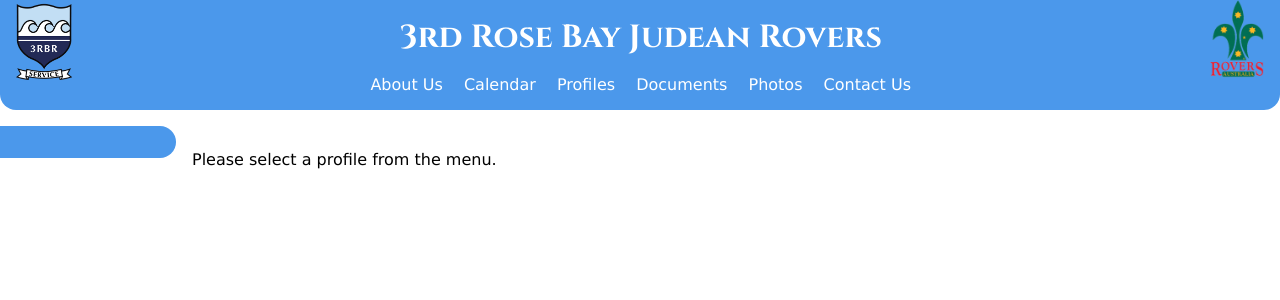
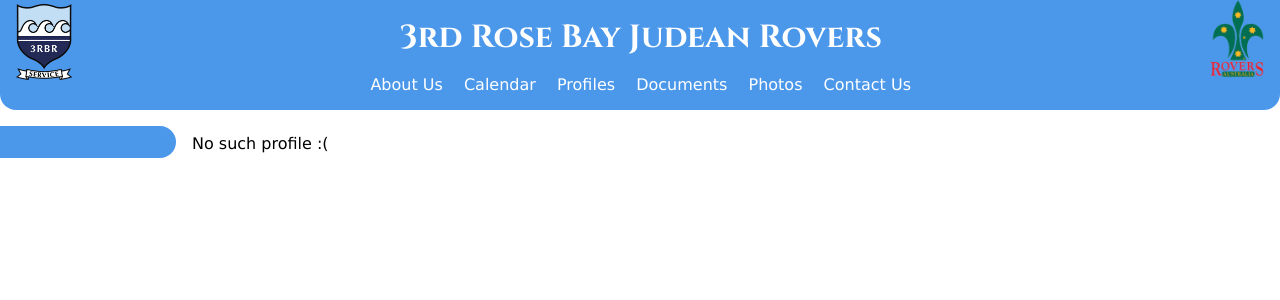
Before and after one commit to RossOgilvie/3rbrWebsite, a PHP site: page /profile in a window 1280 px wide. Shown: the top 300 px of the page. Run offline with PHP 8.4, Linux system fonts and the light colour scheme; some libraries are stand-ins or nearby versions.

Commit message:
if profile not found, say so

```diff
--- a/profile.php
+++ b/profile.php
@@ -30,6 +30,10 @@
 		profile_path='profiles/' + name + '.booted';
 	else if(url_exists('profiles/' + name + '.hidden.profile'))
 		profile_path='profiles/' + name + '.hidden';
+	else
+		//if there is no such profile, say so
+		$('#profile-bio').html("No such profile :(");
+
 
 	// retrieve the file at "profile_path.profile" = "profile/Ross Ogilvie.profile"
 	// the $.now() bit is to make unique requests and avoid caching
```
